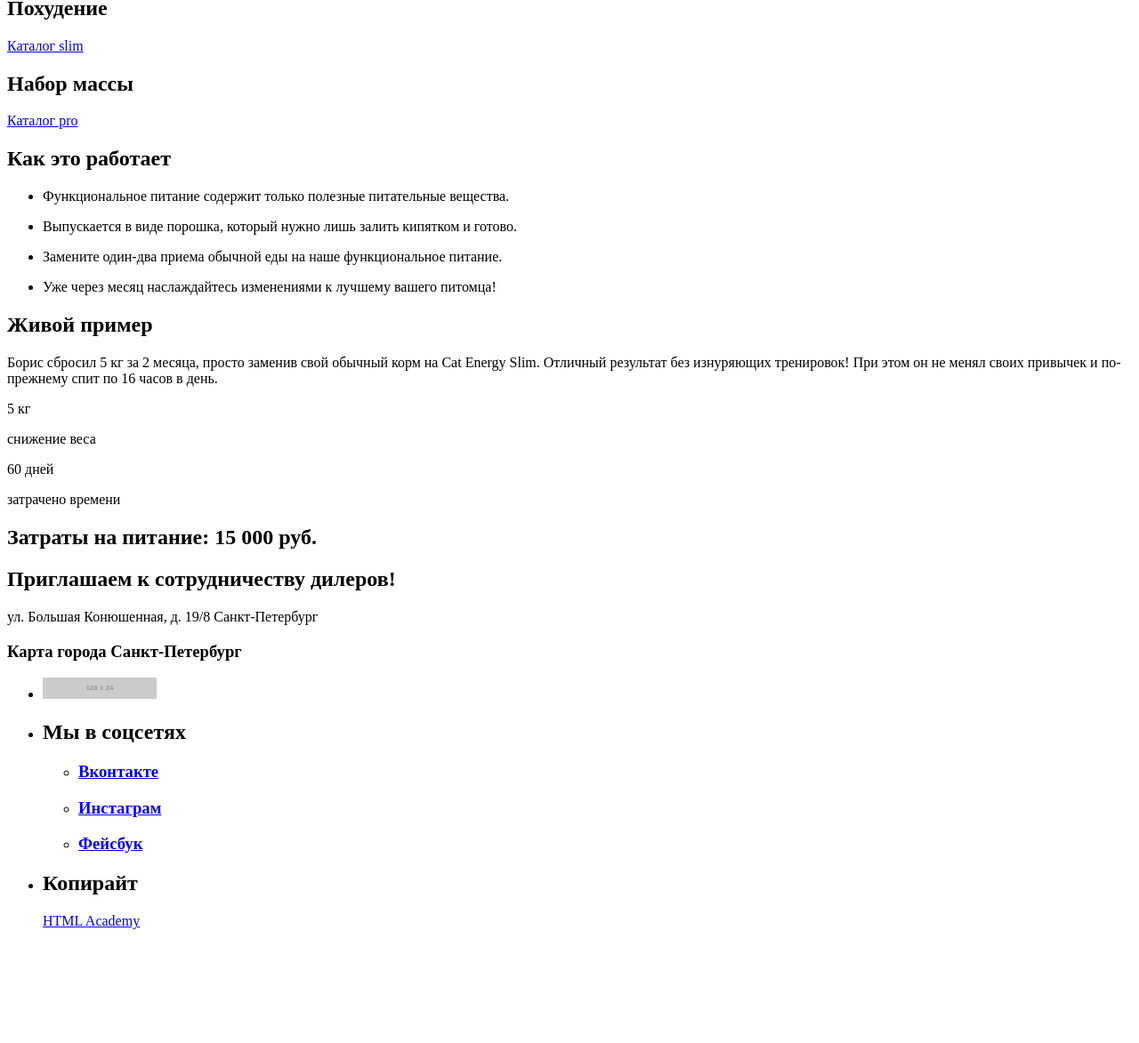
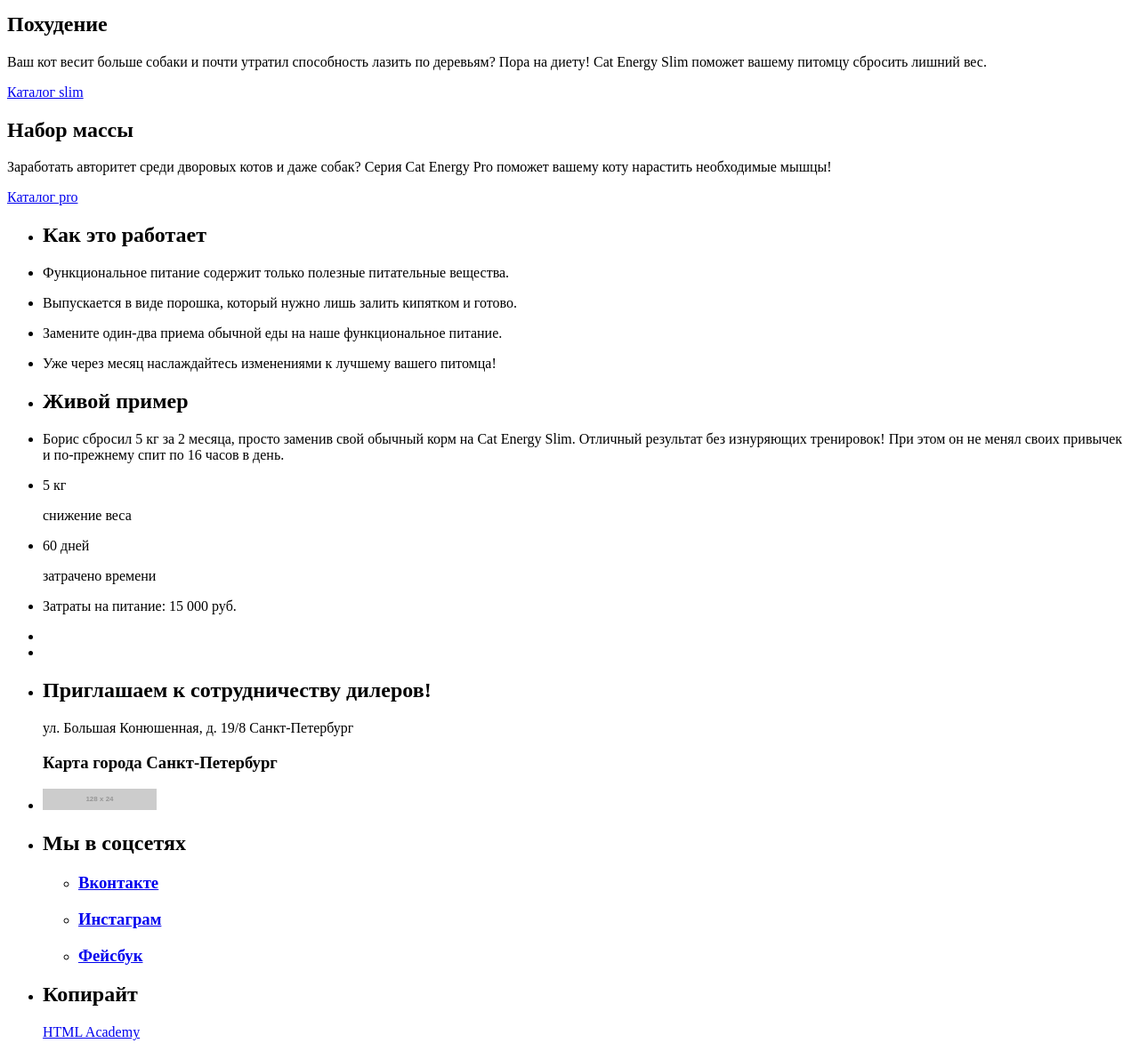
Before and after one commit to cleo412/1307969-cat-energy-21, a website: page source/index.html in a window 1280 px wide. Shown: the part 532-1705 px from the top of the page at 89% size. Before the commit the page ends 1593 px from the top, so only its background shows below. Drawn offline with Linux system fonts and the light colour scheme.

Commit message:
Разметка главной страницы(повторно)

```diff
--- a/source/index.html
+++ b/source/index.html
@@ -13,9 +13,9 @@
   <header class="page-header">
     <div class="page-header__wrapper">
       <ul class="page-header__list">
-        <li class="page-header__item page-header__logo">
+        <li class="page-header__item page-header__item--logo">
           <img src="https://via.placeholder.com/33x38" alt="логотип-иконка кота">
-          <img src="https://via.placeholder.com/101x18"alt="логотип-текст Кэт энерджи">
+          <img src="https://via.placeholder.com/101x18" alt="логотип-текст Кэт энерджи">
         </li>
         <li class="page-header__item">
           <!--nav-->
@@ -23,11 +23,12 @@
             <button tabindex="-" class="page-nav__toggle" type="button"><span class="visually-hidden">Раскрыть
                 меню</span></button>
             <ul class="page-nav__list">
-              <li class="page-nav__item item-home page-nav__item--current">Главная
+              <li class="page-nav__item page-nav__item--home page-nav__item--current">Главная
               </li>
-              <li class="page-nav__item item-catalog"><a tabindex="-" href="catalog.html">Каталог продукции</a>
+              <li class="page-nav__item page-nav__item--catalog"><a tabindex="-" href="catalog.html">Каталог
+                  продукции</a>
               </li>
-              <li class="page-nav__item item-selection"><a tabindex="-" href="form.html">Подбор программы</a>
+              <li class="page-nav__item page-nav__item--selection"><a tabindex="-" href="form.html">Подбор программы</a>
               </li>
             </ul>
           </nav>
@@ -35,112 +36,123 @@
       </ul>
     </div>
   </header>
-  <main class="page-main main">
+  <main class="page-main">
     <!--intro-->
     <section class="intro">
-      <div class="intro__img--main">
-      </div>
+      <div class="intro__img">
         <div class="intro__slogan">
           <h1 class="intro__title">Функциональное питание для котов</h1>
           <p class="intro__subtitle">Занялся собой? Займись котом!</p>
         </div>
         <img src="https://via.placeholder.com/280x270" alt="Изображение упаковки Кэт энерджи с курицей">
+      </div>
       <a class="intro__toggle button" tabindex="-" href="#">Подобрать программу</a>
     </section>
     <!--program-->
-    <section class="program program__list">
-      <div class="program__wrapper">
-        <div class="program__item program-slim">
-          <h2 class="program-slim__title">Похудение</h2>
-          <p class="program-slim__subtitle"></p>
-          <a class="program-slim__link" tabindex="-" href="#">Каталог slim</a>
+    <section class="program">
+      <div class="program-wrapper">
+        <div class="program__item program__slim">
+          <h2 class="program__title">Похудение</h2>
+          <p class="program__subtitle">
+            Ваш кот весит больше собаки и почти утратил способность лазить по деревьям? Пора на диету! Cat Energy Slim
+            поможет вашему питомцу сбросить лишний вес.
+          </p>
+          <a class="program__link" tabindex="-" href="#">Каталог slim</a>
         </div>
-        <div class="program__item program-fat">
-          <h2 class="program-fat__title">Набор массы</h2>
-          <p class="program-fat__subtitle"></p>
-          <a class="program-fat__link" tabindex="-" href="#">Каталог pro</a>
+        <div class="program__item program__fat">
+          <h2 class="program__title">Набор массы</h2>
+          <p class="program__subtitle">
+            Заработать авторитет среди дворовых котов и даже собак? Серия Cat Energy Pro поможет вашему коту нарастить
+            необходимые мышцы!
+          </p>
+          <a class="program__link" tabindex="-" href="#">Каталог pro</a>
         </div>
       </div>
     </section>
-    <!--features-->
-    <section class="features">
-      <div class="features__wrapper">
-        <h2 class="features__title">Как это работает</h2>
-        <ul class="features__list">
-          <li class="features__item">
+    <!--example-->
+    <section class="example">
+      <div class="example__wrapper">
+        <ul class="example__list">
+          <li class="example__item">
+            <h2 class="example__title">Как это работает</h2>
+          </li>
+          <li class="example__item">
             <!--leaf-->
-            <div class="features__icon icon-leaf">
+            <div class="example__icon example__icon--leaf">
             </div>
-            <p class="features__text">Функциональное питание содержит только полезные питательные вещества.
+            <p class="example__text">Функциональное питание содержит только полезные питательные вещества.
             </p>
           </li>
-          <li class="features__item">
+          <li class="example__item">
             <!--tub-->
-            <div class="features__icon icon-tub">
+            <div class="example__icon example__icon--tub">
             </div>
-            <p class="features__text">Выпускается в виде порошка, который нужно лишь залить кипятком и готово.
+            <p class="example__text">Выпускается в виде порошка, который нужно лишь залить кипятком и готово.
             </p>
           </li>
-          <li class="features__item">
+          <li class="example__item">
             <!--eat-->
-            <div class="features__icon icon-eat">
+            <div class="example__icon example__icon--eat">
             </div>
-            <p class="features__text">Замените один-два приема обычной еды на наше функциональное питание.
+            <p class="example__text">Замените один-два приема обычной еды на наше функциональное питание.
             </p>
           </li>
+          <li class="example__item">
             <!--alarm-->
-          <li class="features__item">
-            <div class="features__icon icon-alarm">
+            <div class="example__icon example__icon--alarm">
             </div>
-            <p class="features__text">Уже через месяц наслаждайтесь изменениями к лучшему вашего питомца!
+            <p class="example__text">Уже через месяц наслаждайтесь изменениями к лучшему вашего питомца!
             </p>
           </li>
-        </ul>
-      </div>
-    </section>
-    <section class="example example-container">
-      <h2 class="example-title">Живой пример</h2>
-      <p class="example-text">Борис сбросил 5 кг за 2 месяца, просто заменив свой обычный корм на Cat Energy
-        Slim. Отличный результат без изнуряющих тренировок! При этом он не менял своих привычек и по-прежнему спит по
-        16 часов в день.</p>
-      <div class="example-weight">
+          <li class="example__item">
+            <h2 class="example__title">Живой пример</h2>
+          </li>
+          <li class="example__item">
+            <p class="example__text">Борис сбросил 5 кг за 2 месяца, просто заменив свой обычный корм на Cat Energy
+              Slim. Отличный результат без изнуряющих тренировок! При этом он не менял своих привычек и по-прежнему спит
+              по 16 часов в день.</p>
+          </li>
+          <li class="example__item example__item--weight">
             <p>5 кг</p>
             <span>снижение веса</span>
-      </div>
-      <div class="example-duration">
+          </li>
+          <li class="example__item example__item--duration">
             <p>60 дней</p>
             <span>затрачено времени</span>
+          </li>
+          <li class="example__item">
+            <p class="example__total">Затраты на питание: 15 000 руб.</p>
+          </li>
+          <li class="example__item example__item--foto">
+            <!--foto cat-->
+          </li>
+          <li class="example__item">
+            <div class="example__toggle">
+              <div class="example__scale"></div>
             </div>
-      <h2 class="example-total">Затраты на питание: 15 000 руб.</h2>
-      <div class="example-foto">
-        <!--foto cat-->
-      </div>
-      <div class="example-toggle">
-        <div class="example-scale"></div>
+          </li>
+        </ul>
       </div>
     </section>
   </main>
   <!--footer-->
   <footer class="page-footer">
-    <div class="page-footer__wrapper">
-      <section class="cooperate page-footer__cooperate">
-        <div class="cooperate__wrapper">
+    <div class="page-footer-wrapper">
+      <ul class="page-footer__list">
+        <li class="page-footer__item cooperate">
           <h2 class="cooperate__title">Приглашаем к сотрудничеству дилеров!</h2>
           <p class="cooperate__address">ул. Большая Конюшенная, д. 19/8 Санкт-Петербург</p>
           <div class="cooperate__map">
             <h3 class="visually-hidden">Карта города Санкт-Петербург</h3>
             <!--map-->
           </div>
-        </div>
-      </section>
-      <ul class="page-footer-list">
-        <li class="page-footer__logo">
-          <img src="https://via.placeholder.com/128x24"alt="логотип-текст Кэт энерджи">
         </li>
-        <li class="page-footer__social">
-          <div class="page-footer__social-list">
+        <li class="page-footer__item page-footer__logo">
+          <img src="https://via.placeholder.com/128x24" alt="логотип-текст Кэт энерджи">
+        </li>
+        <li class="page-footer__item page-footer__social">
           <h2 class="visually-hidden">Мы в соцсетях</h2>
-            <ul class="page-footer__social-items">
+          <ul class="page-footer__social-list">
             <li class="page-footer__social-item">
               <a tabindex="-" class="page-footer__button" href="#">
                 <h3 class="visually-hidden">Вконтакте</h3>
@@ -160,11 +172,10 @@
               </a>
             </li>
           </ul>
-          </div>
         </li>
-        <li class="page-footer__copyright">
+        <li class="page-footer__item page-footer__copyright">
           <h2 class="visually-hidden"> Копирайт</h2>
-          <a tabindex="-" class="page-footer__copyright-text" href="https://htmlacademy.ru/intensive/adaptive">
+          <a tabindex="-" href="https://htmlacademy.ru/intensive/adaptive">
             <p>HTML Academy</p>
             <!--svg-->
           </a>
@@ -172,7 +183,6 @@
       </ul>
     </div>
   </footer>
-
 </body>
 
 </html>
```
Lines whose indentation alone changed are shown as unchanged.
